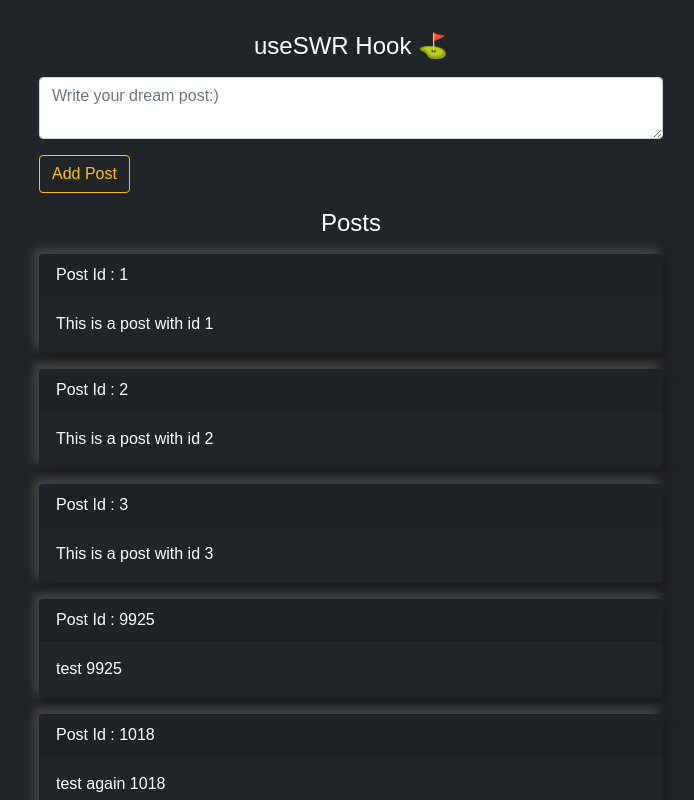
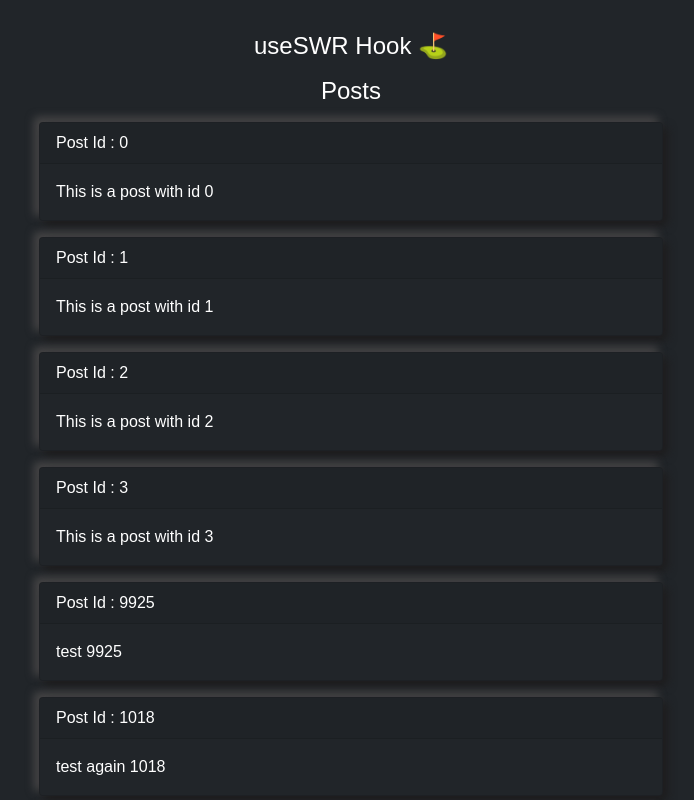
Before and after one commit to Dey-Sumit/useSWR-Tutorial, a Next.js app: page / in a window 1280 px wide. Shown: the top 800 px of the page, without its empty margins (289-983 px from the left). Built offline with nearby package versions, Linux system fonts and the light colour scheme; data requests are answered from the project's data file.

Commit message:
get requests using swr

```diff
--- a/db.json
+++ b/db.json
@@ -1,5 +1,9 @@
 {
   "posts": [
+    {
+      "id": 0,
+      "content": "This is a post with id 0"
+    },
     {
       "id": 1,
       "content": "This is a post with id 1"
--- a/package.json
+++ b/package.json
@@ -14,7 +14,8 @@
     "json-server": "^0.16.3",
     "next": "11.0.1",
     "react": "17.0.2",
-    "react-dom": "17.0.2"
+    "react-dom": "17.0.2",
+    "swr": "^0.5.6"
   },
   "devDependencies": {
     "@types/react": "^17.0.11",
--- a/src/pages/_app.tsx
+++ b/src/pages/_app.tsx
@@ -1,14 +1,25 @@
 import axios from "axios";
 import "bootstrap/dist/css/bootstrap.css";
 import "@styles/globals.css";
+
+import { SWRConfig } from "swr";
 
 axios.defaults.baseURL = "http://localhost:3001";
 
 function MyApp({ Component, pageProps }) {
   return (
-    <div className="p-3">
-      <Component {...pageProps} />
-    </div>
+    //! 6 👇
+
+    <SWRConfig
+      value={{
+        fetcher: (url: string) => axios(url).then((res) => res.data),
+        dedupingInterval: 10000,
+      }}
+    >
+      <div className="p-3">
+        <Component {...pageProps} />
+      </div>
+    </SWRConfig>
   );
 }
 
--- a/src/pages/index.tsx
+++ b/src/pages/index.tsx
@@ -2,31 +2,34 @@
 import PostCard from "@components/PostCard";
 import Loader from "@components/Loader";
 import { IPost } from "@libs/types";
-import axios from "axios";
-import { useEffect, useState } from "react";
+
+import useSWR from "swr";
 
 export default function Home() {
+  //! 4 👇
+  const { data: posts, error } = useSWR<IPost[]>(`/posts`);
 
-  //! 1 👇
-  const [posts, setPosts] = useState<IPost[]>();
-  const getPosts = async () => {
-    const { data } = await axios("/posts");
-    setPosts(data);
-  };
+  // //! 1 👇
+  // const [posts, setPosts] = useState<IPost[]>();
+  // const getPosts = async () => {
+  //   const { data } = await axios("/posts");
+  //   setPosts(data);
+  // };
 
-  useEffect(() => {
-    getPosts();
-  }, []);
+  // useEffect(() => {
+  //   getPosts();
+  // }, []);
 
   return (
     <div>
       <h4>useSWR Hook ⛳</h4>
-      <CreatePost setPosts={setPosts}/>
+
+      {/* <CreatePost setPosts={setPosts} /> */}
 
       <h4>Posts</h4>
 
       {!posts && <Loader />}
-
+      {error && <h4>something went wrong</h4>}
       {posts?.map((post, i) => (
         <PostCard key={i} post={post} />
       ))}
```
Also changed, not shown: src/pages/posts/[postId].tsx (+32 -21 lines), 1 other file (tests, documents, lock files or other folders).
